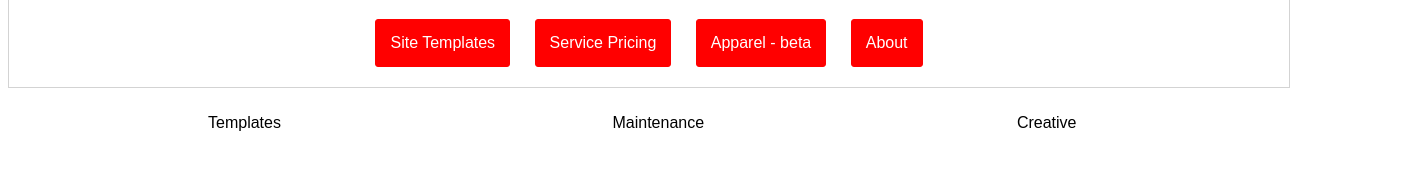
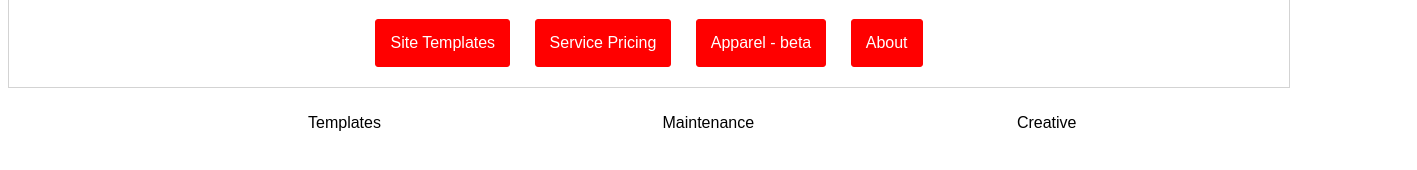
Before and after one commit to AndrewDiedrich/AndrewDiedrich.github.io, a plain HTML site: page landing.html in a window 1280 px wide. Shown: the part 440-610 px from the top of the page, 1417 px wide, since content can reach past the window. Drawn offline with Linux system fonts and the light colour scheme.

Commit message:
width fixed

```diff
--- a/resources/style1.css
+++ b/resources/style1.css
@@ -54,7 +54,7 @@ h5 {
 .columns p {
   display: inline-block;
   position: relative;
-  width: 400px;
-  left: 200px;
+  width: 350px;
+  left: 300px;
   top: 100px ;
 }
```
